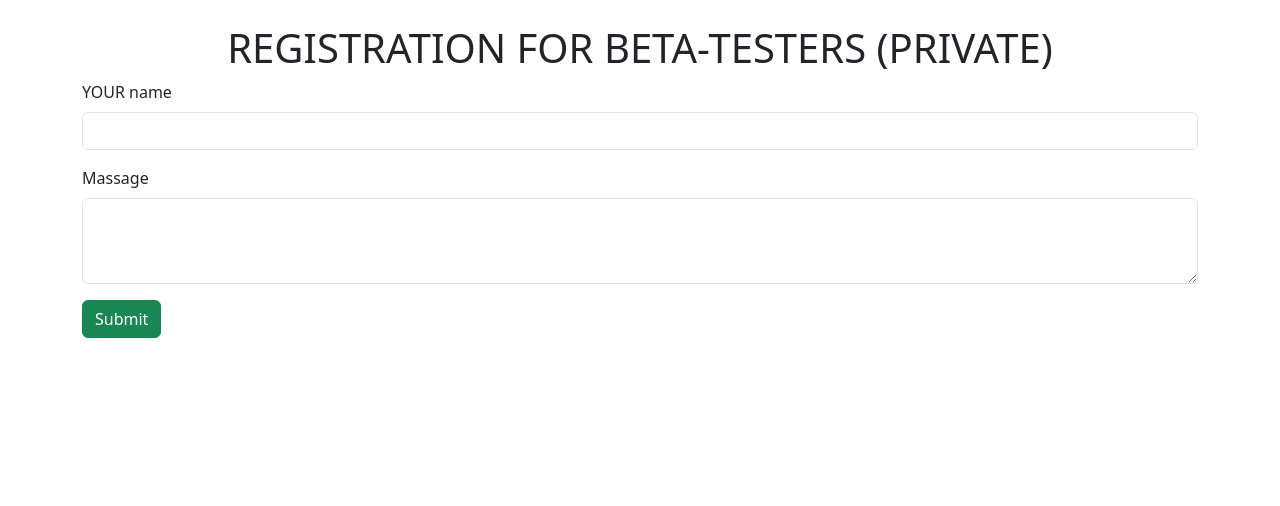
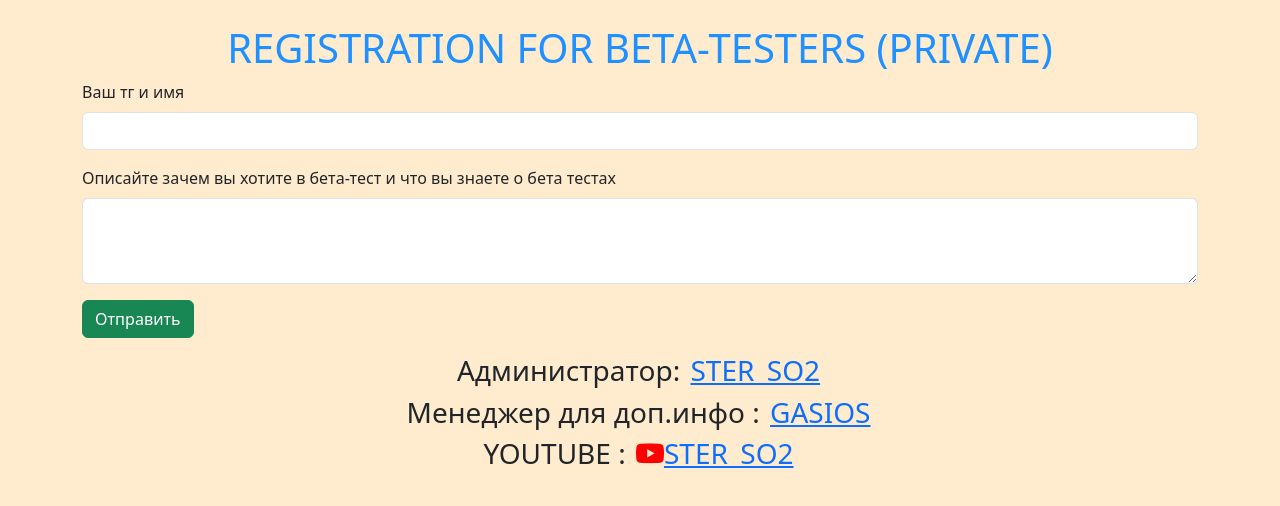
Before and after one commit to MuhammadaliC7/Registration.STANDLEAVES, a plain HTML site: page index.html in a window 1280 px wide. Drawn offline with nearby package versions, Linux system fonts and the light colour scheme.

Commit message:
add files

```diff
--- a/index.html
+++ b/index.html
@@ -9,6 +9,7 @@
         integrity="sha384-4bw+/aepP/YC94hEpVNVgiZdgIC5+VKNBQNGCHeKRQN+PtmoHDEXuppvnDJzQIu9" crossorigin="anonymous">
     <!-- jquery -->
 <script src="https://ajax.googleapis.com/ajax/libs/jquery/3.5.1/jquery.min.js"></script>
+<link rel="stylesheet" href="https://cdn.jsdelivr.net/npm/bootstrap-icons@1.10.5/font/bootstrap-icons.css">
     <link rel="stylesheet" href="style.css">
     <title>Vazifa</title>
 </head>
@@ -22,15 +23,15 @@
             </div>
             <div class="col-12">
                 <div class="mb-3">
-                    <label for="email" class="form-label">YOUR name</label>
+                    <label for="email" class="form-label">Ваш тг и имя</label>
                     <input type="email" class="form-control" id="email">
                 </div>
                 <div class="mb-3">
-                    <label for="text" class="form-label">Massage</label>
+                    <label for="text" class="form-label">Описайте зачем вы хотите в бета-тест и что вы знаете о бета тестах</label>
                     <textarea class="form-control" id="text" rows="3"></textarea>
                 </div>
                 <div class="mb-3">
-                    <button class="btn btn-success" onclick="send()">Submit</button>
+                    <button class="btn btn-success" onclick="send()">Отправить</button>
                 </div>
             </div>
         </div>
@@ -43,7 +44,12 @@
  <script src="main.js"></script>
 
 
+<div class="col-12 text-center">
+    <h3>Администратор: <a href="https://t.me/Zayid007">STER_SO2</a></h3>
+    <h3>Менеджер для доп.инфо : <a href="https://t.me/idontknow1007">GASIOS</a></h3>
+    <h3 class="ster">YOUTUBE : <a href="https://www.youtube.com/@ster4187"><i class="bi bi-youtube"></i>STER_SO2</a></h3>
 
+</div>
 
 </body>
 
--- a/style.css
+++ b/style.css
@@ -0,0 +1,15 @@
+body{
+    background: blanchedalmond;
+}
+
+.col-12 h1{
+    color: dodgerblue;
+}
+@import url("https://cdn.jsdelivr.net/npm/bootstrap-icons@1.10.5/font/bootstrap-icons.css");
+i{
+    color: red;
+}
+
+a{
+   margin: 3px;
+}
```
